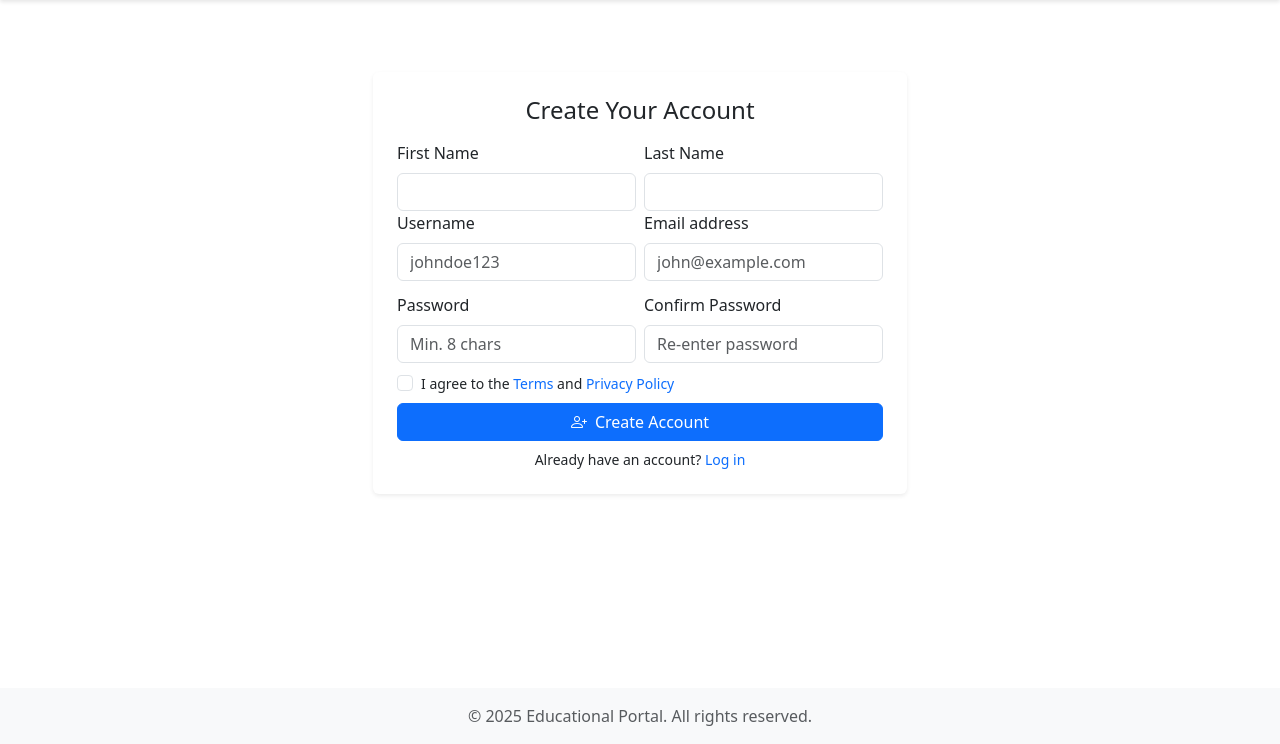
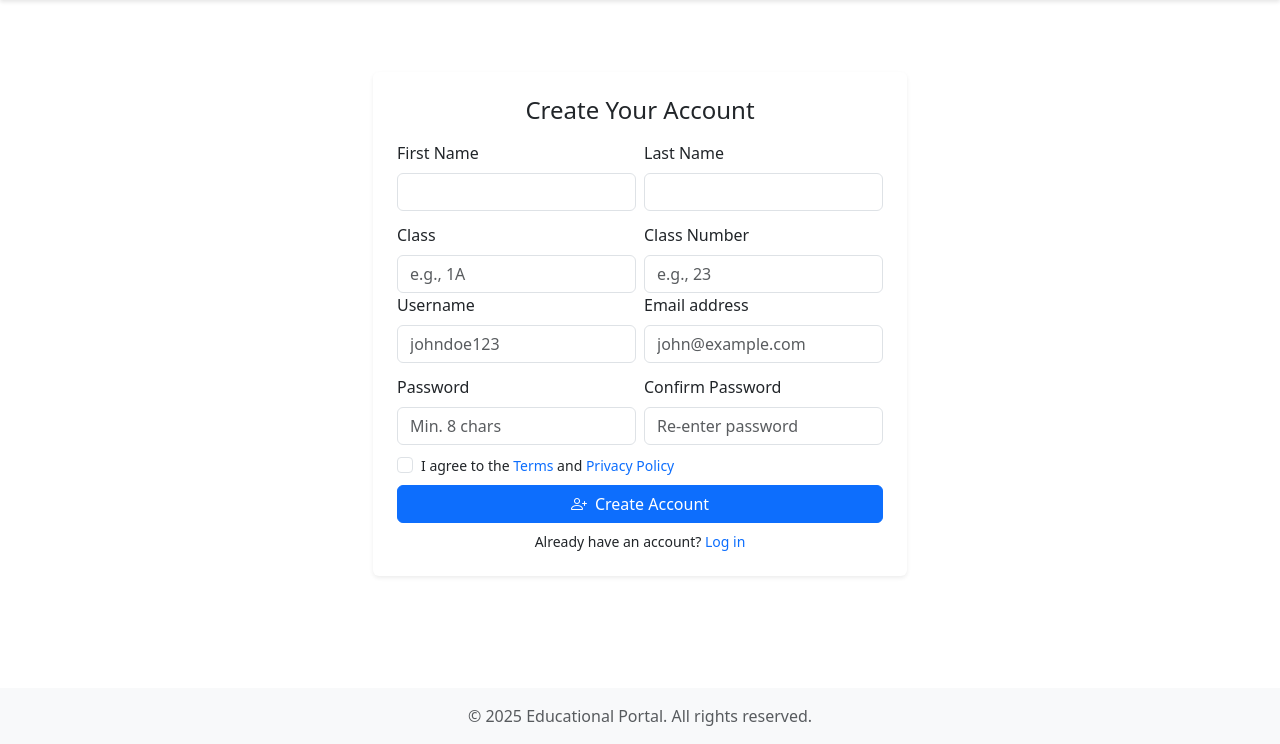
Before and after one commit to PHIacademy/portal, a Flask app: page /signup in a window 1280 px wide. Shown: the part 56-800 px from the top of the page. Run offline with Flask 3, Linux system fonts and the light colour scheme.

Commit message:
added class and class no

```diff
--- a/app/models.py
+++ b/app/models.py
@@ -48,6 +48,8 @@ class User(db.Model):
     last_name = db.Column(db.String(50))
     profile_picture = db.Column(db.String(255))
     bio = db.Column(db.Text)
+    class_name = db.Column(db.String(20))  # e.g., '1A', '2B', '3C'
+    class_number = db.Column(db.Integer)  # e.g., 1, 2, 3, etc.
 
     def __repr__(self):
         return f'<User {self.username}>'
--- a/app/routes/auth.py
+++ b/app/routes/auth.py
@@ -33,6 +33,22 @@ def validate_name(name, field="Name"):
         return False, f"{field} must contain only letters and spaces"
     return True, ""
 
+def validate_class_name(class_name):
+    """Validate class name format (e.g., 1A, 2B)"""
+    if not re.match(r"^[1-6][A-F]$", class_name):
+        return False, "Class must be in format like 1A, 2B (1-6 followed by A-F)"
+    return True, ""
+
+def validate_class_number(class_number):
+    """Validate class number"""
+    try:
+        number = int(class_number)
+        if number < 1 or number > 45:
+            return False, "Class number must be between 1 and 45"
+        return True, ""
+    except ValueError:
+        return False, "Class number must be a valid number"
+
 @auth.route('/signup', methods=['GET', 'POST'])
 def signup():
     """Handle user registration"""
@@ -44,10 +60,12 @@ def signup():
         confirm_password = request.form.get('confirm_password')
         first_name = request.form.get('first_name', '').strip()
         last_name = request.form.get('last_name', '').strip()
+        class_name = request.form.get('class_name', '').strip().upper()
+        class_number = request.form.get('class_number', '').strip()
         terms = request.form.get('terms')
 
         # Validate required fields
-        if not all([email, username, password, confirm_password, first_name, last_name, terms]):
+        if not all([email, username, password, confirm_password, first_name, last_name, class_name, class_number, terms]):
             flash('All fields are required.', 'danger')
             return render_template('auth/signup.html')
 
@@ -85,6 +103,18 @@ def signup():
             flash('Passwords do not match.', 'danger')
             return render_template('auth/signup.html')
 
+        # Validate class name
+        valid, message = validate_class_name(class_name)
+        if not valid:
+            flash(message, 'danger')
+            return render_template('auth/signup.html')
+
+        # Validate class number
+        valid, message = validate_class_number(class_number)
+        if not valid:
+            flash(message, 'danger')
+            return render_template('auth/signup.html')
+
         try:
             # Create new user
             user = User()
@@ -94,6 +124,8 @@ def signup():
             user.first_name = first_name
             user.last_name = last_name
             user.is_active = True
+            user.class_name = class_name
+            user.class_number = int(class_number)
 
             db.session.add(user)
             db.session.commit()
@@ -174,15 +206,32 @@ def profile():
     if request.method == 'POST':
         first_name = request.form.get('first_name')
         last_name = request.form.get('last_name')
+        class_name = request.form.get('class_name', '').strip().upper()
+        class_number = request.form.get('class_number', '').strip()
+
+        # Validate class information if provided
+        if class_name:
+            valid, message = validate_class_name(class_name)
+            if not valid:
+                flash(message, 'danger')
+                return render_template('auth/profile.html', user=user)
+
+        if class_number:
+            valid, message = validate_class_number(class_number)
+            if not valid:
+                flash(message, 'danger')
+                return render_template('auth/profile.html', user=user)
 
         user.first_name = first_name
         user.last_name = last_name
+        user.class_name = class_name if class_name else user.class_name
+        user.class_number = int(class_number) if class_number else user.class_number
         db.session.commit()
 
         # Update session name
         session['user_name'] = user.full_name
 
-        flash('Your name has been updated successfully.', 'success')
+        flash('Your profile has been updated successfully.', 'success')
         return redirect(url_for('auth.profile'))
 
     return render_template('auth/profile.html', user=user)
--- a/templates/auth/signup.html
+++ b/templates/auth/signup.html
@@ -40,6 +40,26 @@
                                            required pattern="[A-Za-z ]+" minlength="2">
                                     <div class="invalid-feedback">
                                         Please enter a valid last name (letters only)
+                                    </div>
+                                </div>
+                            </div>
+
+                            <!-- Class Information Row -->
+                            <div class="row g-2 mt-1">
+                                <div class="col-md-6">
+                                    <label for="class_name" class="form-label">Class</label>
+                                    <input type="text" class="form-control" id="class_name" name="class_name"
+                                           required pattern="^[1-6][A-F]$" placeholder="e.g., 1A">
+                                    <div class="invalid-feedback">
+                                        Please enter a valid class (e.g., 1A, 2B)
+                                    </div>
+                                </div>
+                                <div class="col-md-6">
+                                    <label for="class_number" class="form-label">Class Number</label>
+                                    <input type="number" class="form-control" id="class_number" name="class_number"
+                                           required min="1" max="45" placeholder="e.g., 23">
+                                    <div class="invalid-feedback">
+                                        Please enter a valid class number (1-45)
                                     </div>
                                 </div>
                             </div>
```
Also changed, not shown: scripts/add_class_fields.py (added, +29 -0 lines), templates/auth/profile.html (+21 -1 lines).
